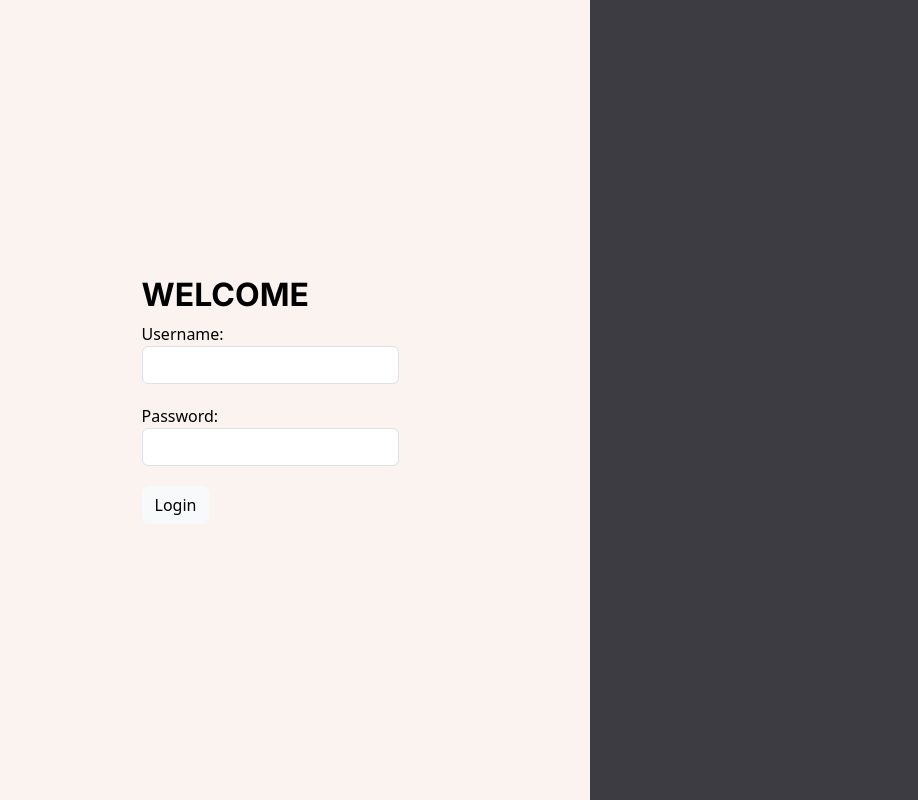
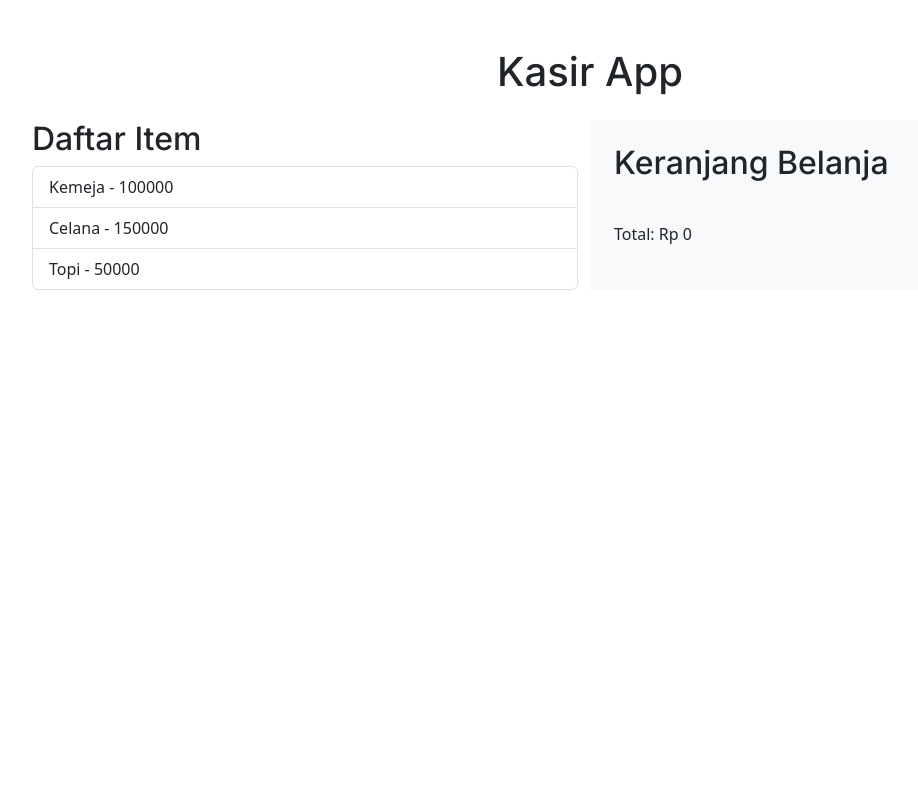
Before and after one commit to maxtroezra/Kasir, a Vue app: page / in a window 1280 px wide. Shown: the whole page, without its empty margins (50-968 px from the left). Built offline with nearby package versions, Linux system fonts and the light colour scheme.

Commit message:
commit terbaru

```diff
--- a/src/views/HomeView.vue
+++ b/src/views/HomeView.vue
@@ -5,6 +5,6 @@ import kasir from "../components/kasir.vue";
 
 <template>
   <main>
-    <Login />
+    <kasir />
   </main>
 </template>
```
